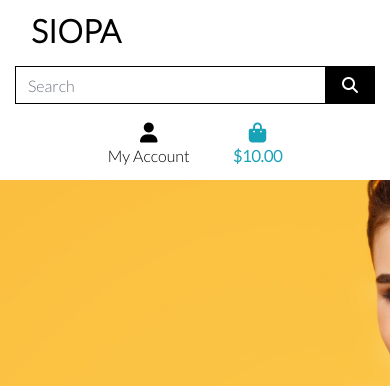
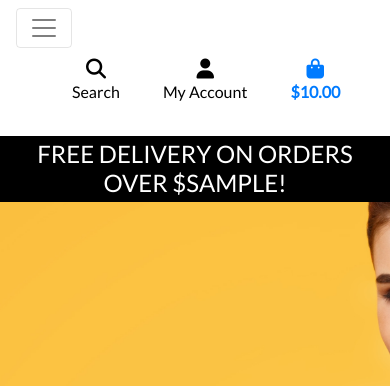
Before and after one commit to janeyrinn/ecommerce_store_v1, a Django app: template templates/base.html in a window 390 px wide. Shown: the top 386 px of the page. Run offline with Django 3.2, Linux system fonts and the light colour scheme; the template is opened without the code that fills it: most values are stand-ins (such as "Sample title", 1, 10 or a date in 2020); some libraries are stand-ins or nearby versions.

Commit message:
added mobile_header and main navbar

```diff
--- a/static/css/base.css
+++ b/static/css/base.css
@@ -56,6 +56,10 @@ body {
     border: 1px solid black !important;
 }
 
+.bg-black {
+    background: #000 !important;
+}
+
 /* -------------------------------- Media Queries */
 
 /* Slightly larger container on xl screens */
--- a/templates/base.html
+++ b/templates/base.html
@@ -5,7 +5,6 @@
   <head>
 
     {% block meta %}
-    <!--First meta makes compatible with older browser versions and eliminate HTML validation issues -->
         <meta http-equiv="X-UA-Compatible" content="ie=edge">
         <meta charset="utf-8">
         <meta name="viewport" content="width=device-width, initial-scale=1, shrink-to-fit=no">
@@ -14,9 +13,9 @@
     {% block extra_meta %}
     {% endblock %}
 
-    {% block coreCSS %}
+    {% block corecss %}
         <link rel="stylesheet" href="https://stackpath.bootstrapcdn.com/bootstrap/4.4.1/css/bootstrap.min.css" integrity="sha384-Vkoo8x4CGsO3+Hhxv8T/Q5PaXtkKtu6ug5TOeNV6gBiFeWPGFN9MuhOf23Q9Ifjh" crossorigin="anonymous">
-    <link href="https://fonts.googleapis.com/css2?family=Lato:wght@300&display=swap" rel="stylesheet">
+        <link rel="stylesheet" href="https://fonts.googleapis.com/css?family=Lato&display=swap">
         <link rel="stylesheet" href="{% static 'css/base.css' %}">
     {% endblock %}
 
@@ -24,30 +23,29 @@
     {% endblock %}
 
     {% block corejs %}
+        <script src="https://kit.fontawesome.com/4863a75fd6.js" crossorigin="anonymous"></script>
         <script src="https://code.jquery.com/jquery-3.4.1.slim.min.js" integrity="sha384-J6qa4849blE2+poT4WnyKhv5vZF5SrPo0iEjwBvKU7imGFAV0wwj1yYfoRSJoZ+n" crossorigin="anonymous"></script>
         <script src="https://cdn.jsdelivr.net/npm/popper.js@1.16.0/dist/umd/popper.min.js" integrity="sha384-Q6E9RHvbIyZFJoft+2mJbHaEWldlvI9IOYy5n3zV9zzTtmI3UksdQRVvoxMfooAo" crossorigin="anonymous"></script>
         <script src="https://stackpath.bootstrapcdn.com/bootstrap/4.4.1/js/bootstrap.min.js" integrity="sha384-wfSDF2E50Y2D1uUdj0O3uMBJnjuUD4Ih7YwaYd1iqfktj0Uod8GCExl3Og8ifwB6" crossorigin="anonymous"></script>
-    <script src="https://kit.fontawesome.com/38ed6f8a9e.js" crossorigin="anonymous"></script>
     {% endblock %}
 
     {% block extra_js %}
     {% endblock %}
 
-    <title>Ecommerce Store {% block extra_title %}{% endblock %}</title>
+    <title>MUSE {% block extra_title %}{% endblock %}</title>
   </head>
   <body>
     <header class="container-fluid fixed-top">
-        <div id="topnav" class="row bg-white pt-lg-2 d-noned-lg-flex">
+        <div id="topnav" class="row bg-white pt-lg-2 d-none d-lg-flex">
             <div class="col-12 col-lg-4 my-auto py-1 py-lg-0 text-center text-lg-left">
                 <a href="{% url 'home' %}" class="nav-link main-logo-link">
-              <h2 class="logo-font text-black my-0"><strong>Siopa</strong></h2>
+                    <h2 class="logo-font text-black my-0"><strong>MUSE</strong></h2>
                 </a>
             </div>
             <div class="col-12 col-lg-4 my-auto py-1 py-lg-0">
                 <form method="GET" action="">
                     <div class="input-group w-100">
-                <input type="text" class="form-control border border-black rounded-0" type="text" name="q"
-                  placeholder="Search">
+                        <input class="form-control border border-black rounded-0" type="text" name="q" placeholder="Search our site">
                         <div class="input-group-append">
                             <button class="form-control btn btn-black border border-black rounded-0" type="submit">
                                 <span class="icon">
@@ -61,9 +59,9 @@
             <div class="col-12 col-lg-4 my-auto py-1 py-lg-0">
                 <ul class="list-inline list-unstyled text-center text-lg-right my-0">
                     <li class="list-inline-item dropdown">
-                  <a href="#" class="text-black nav-link" id="user-options" data-toggle="dropdown" aria-haspopup="true" aria-expanded="false">
+                        <a class="text-black nav-link" href="#" id="user-options" data-toggle="dropdown" aria-haspopup="true" aria-expanded="false">
                             <div class="text-center">
-                      <div><i class="fa fa-user fa-lg"></i></div>
+                                <div><i class="fas fa-user fa-lg"></i></div>
                                 <p class="my-0">My Account</p>
                             </div>
                         </a>
@@ -81,7 +79,7 @@
                         </div>
                     </li>
                     <li class="list-inline-item">
-                  <a href="" class="{% if grand_total %}text-info font-weight-bold{% else %} text-black{% endif %} nav-link">
+                        <a class="{% if grand_total %}text-info font-weight-bold{% else %}text-black{% endif %} nav-link" href="">
                             <div class="text-center">
                                 <div><i class="fas fa-shopping-bag fa-lg"></i></div>
                                 <p class="my-0">
@@ -95,6 +93,21 @@
                         </a>
                     </li>
                 </ul>
+            </div>
+            <div class="col-12 col-lg-4 my-auto py-1 py-lg-0"></div>
+        </div>
+        <div class="row bg-white">
+            <nav class="navbar navbar-expand-lg navbar-light w-100">
+                <button class="navbar-toggler" type="button" data-toggle="collapse" data-target="#main-nav" aria-controls="main-nav" aria-expanded="false" aria-label="Toggle navigation">
+                    <span class="navbar-toggler-icon"></span>
+                </button>
+                {% include 'includes/mobile-top-header.html' %}
+                {% include 'includes/main-nav.html' %}
+            </nav>
+        </div>
+        <div id="delivery-banner" class="row text-center">
+            <div class="col bg-black text-white">
+                <h4 class="logo-font my-1">Free delivery on orders over ${{ free_delivery_threshold }}!</h4>
             </div>
         </div>
     </header>
@@ -112,5 +125,6 @@
     {% block postloadjs %}
     {% endblock %}
 
+
   </body>
 </html>
--- /dev/null
+++ b/templates/includes/mobile-top-header.html
@@ -0,0 +1,58 @@
+<ul>
+    <li class="list-inline-item">
+      <a class="text-black nav-link d-block d-lg-none" href="#" id="mobile-search" data-toggle="dropdown" aria-haspopup="true" aria-expanded="false">
+          <div class="text-center">
+              <div><i class="fas fa-search fa-lg"></i></div>
+              <p class="my-0">Search</p>
+          </div>
+      </a>
+      <div class="dropdown-menu border-0 w-100 p-3 rounded-0 my-0" aria-labelledby="mobile-search">
+          <form class="form" method="GET" action="">
+              <div class="input-group w-100">
+                  <input class="form-control border border-black rounded-0" type="text" name="q" placeholder="Search our site">
+                  <div class="input-group-append">
+                      <button class="form-control form-control btn btn-black border border-black rounded-0" type="submit">
+                          <span class="icon">
+                              <i class="fas fa-search"></i>
+                          </span>
+                      </button>
+                  </div>
+              </div>
+          </form>
+      </div>
+  </li>
+  <li class="list-inline-item dropdown">
+      <a class="text-black nav-link d-block d-lg-none" href="#" id="user-options" data-toggle="dropdown" aria-haspopup="true" aria-expanded="false">
+          <div class="text-center">
+              <div><i class="fas fa-user fa-lg"></i></div>
+              <p class="my-0">My Account</p>
+          </div>
+      </a>
+      <div class="dropdown-menu border-0" aria-labelledby="user-options">
+          {% if request.user.is_authenticated %}
+              {% if request.user.is_superuser %}
+                  <a href="{% url 'account_logout' %}" class="dropdown-item">Product Management</a>
+              {% endif %}
+              <a href="" class="dropdown-item">My Profile</a>
+              <a href="{% url 'account_logout' %}" class="dropdown-item">Logout</a>
+          {% else %}
+              <a href="{% url 'account_signup' %}" class="dropdown-item">Register</a>
+              <a href="{% url 'account_login' %}" class="dropdown-item">Login</a>
+          {% endif %}
+      </div>
+  </li>
+  <li class="list-inline-item">
+      <a class="{% if grand_total %}text-primary font-weight-bold{% else %}text-black{% endif %} nav-link d-block d-lg-none" href="">
+          <div class="text-center">
+              <div><i class="fas fa-shopping-bag fa-lg"></i></div>
+              <p class="my-0">
+                  {% if grand_total %}
+                      ${{ grand_total|floatformat:2 }}
+                  {% else %}
+                      $0.00
+                  {% endif %}
+              </p>
+          </div>
+      </a>
+    </li>
+  </ul>
```
Also changed, not shown: templates/includes/main-nav.html (added, +50 -0 lines). Lines whose indentation alone changed are shown as unchanged.
